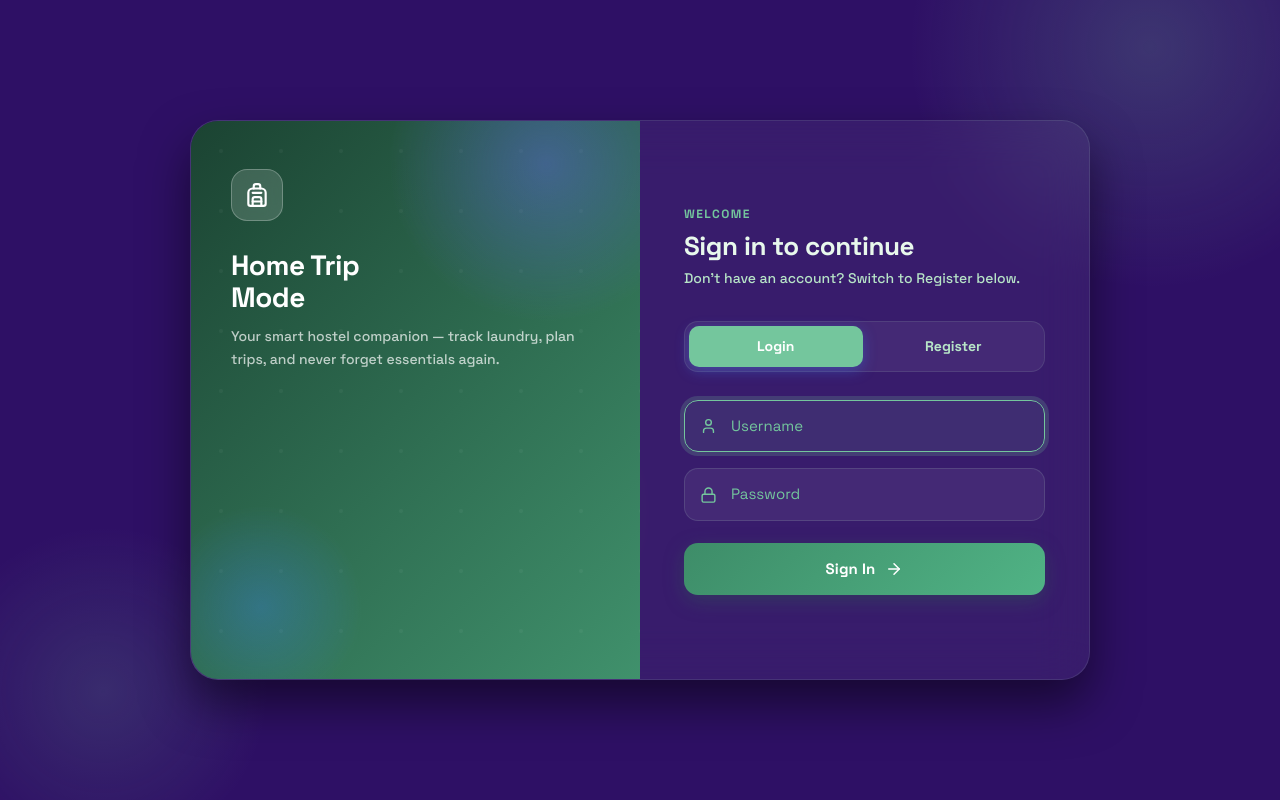
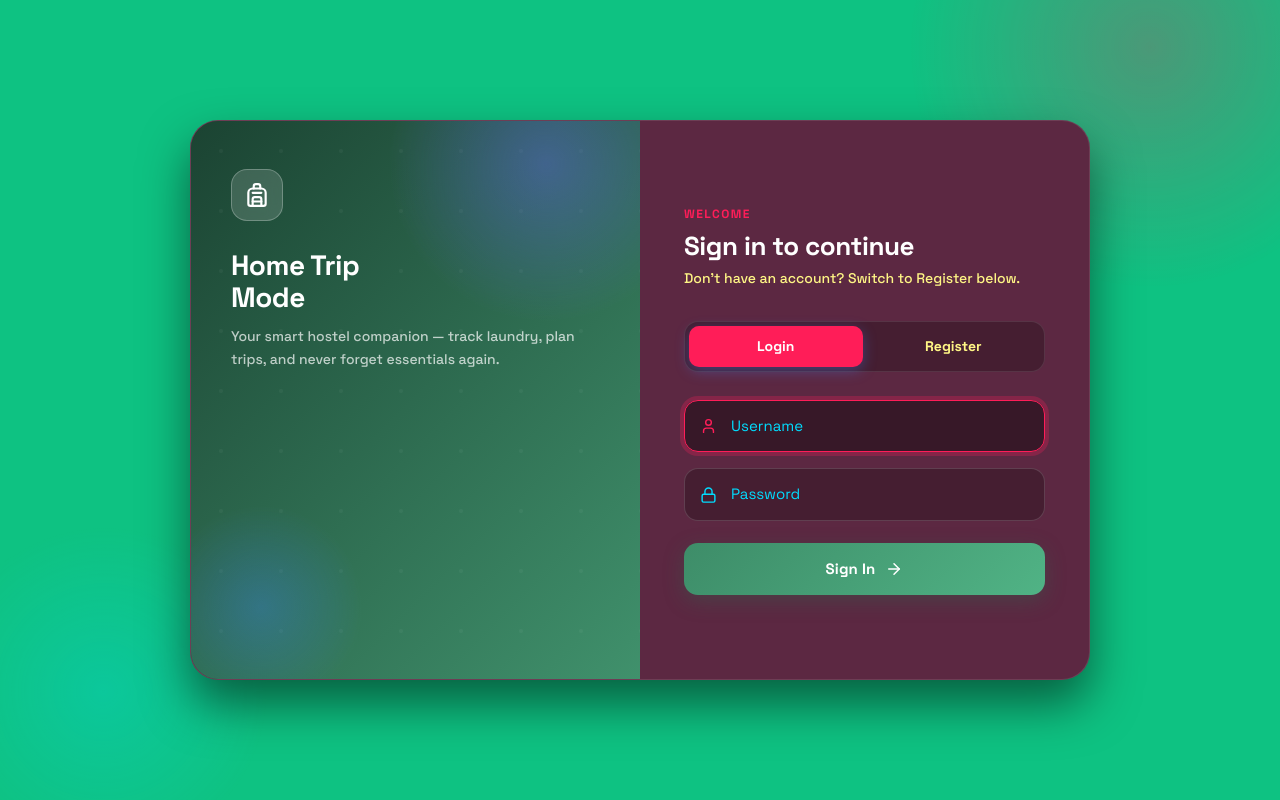
Before and after one commit to Vishnuvsh/home-trip-mode, a React (Vite) app in the folder frontend/: page /auth in a window 1280 px wide. Built offline with nearby package versions, Linux system fonts and the light colour scheme; no server answers.

Commit message:
change dark theme

```diff
--- a/frontend/src/index.css
+++ b/frontend/src/index.css
@@ -8,42 +8,42 @@
 
 /* ── LIGHT THEME (default :root) ─────────────────────────────── */
 :root {
-  /* Backgrounds — Deep Purple */
-  --bg: #2e1065;
-  --bg-secondary: #e8f8ec;
-  --surface: rgba(255, 255, 255, 0.92);
-  --surface-hover: rgba(255, 255, 255, 0.98);
+  /* Backgrounds */
+  --bg: #0EC282;
+  --bg-secondary: #00b377;
+  --surface: #ffffff;
+  --surface-hover: #f8fafc;
 
   /* Borders */
-  --border: rgba(45, 106, 79, 0.14);
-  --border-hover: rgba(45, 106, 79, 0.28);
-  --border-strong: rgba(45, 106, 79, 0.4);
+  --border: rgba(0, 0, 0, 0.08);
+  --border-hover: rgba(0, 0, 0, 0.15);
+  --border-strong: rgba(0, 0, 0, 0.2);
 
   /* Text */
-  --text: #1b4332;
-  --text-muted: #2d6a4f;
-  --text-dim: #52b788;
+  --text: #0049B7;
+  --text-muted: #334155;
+  --text-dim: #64748b;
 
-  /* Brand accent — Pista Green tone */
-  --accent: #2d6a4f;
-  --accent-light: rgba(82, 183, 136, 0.2);
-  --accent-glow: rgba(45, 106, 79, 0.35);
+  /* Brand accent */
+  --accent: #FF1D58;
+  --accent-light: rgba(255, 29, 88, 0.15);
+  --accent-glow: rgba(255, 29, 88, 0.35);
 
   /* Semantic colours */
   --amber: #d97706;
-  --amber-light: rgba(217, 119, 6, 0.12);
+  --amber-light: rgba(217, 119, 6, 0.15);
   --amber-glow: transparent;
 
-  --green: #1b4332;
-  --green-light: rgba(27, 67, 50, 0.12);
+  --green: #0EC282;
+  --green-light: rgba(14, 194, 130, 0.15);
   --green-glow: transparent;
 
-  --red: #e11d48;
-  --red-light: rgba(225, 29, 72, 0.1);
+  --red: #FF1D58;
+  --red-light: rgba(255, 29, 88, 0.15);
   --red-glow: transparent;
 
-  --indigo: #3b7a57;
-  --indigo-light: rgba(59, 122, 87, 0.12);
+  --indigo: #0049B7;
+  --indigo-light: rgba(0, 73, 183, 0.12);
 
   /* Hero gradient */
   --hero-bg: transparent;
@@ -52,27 +52,27 @@
   --hero-dots: transparent;
 
   /* Navigation */
-  --nav-bg: rgba(216, 243, 220, 0.92);
-  --nav-border: rgba(45, 106, 79, 0.14);
-  --nav-text: #2d6a4f;
-  --nav-text-hover: #1b4332;
-  --nav-active: #1b4332;
-  --nav-active-bg: rgba(82, 183, 136, 0.25);
+  --nav-bg: #ffffff;
+  --nav-border: rgba(0, 0, 0, 0.08);
+  --nav-text: #334155;
+  --nav-text-hover: #0049B7;
+  --nav-active: #0049B7;
+  --nav-active-bg: rgba(0, 73, 183, 0.1);
 
   /* Modal */
   --modal-bg: #ffffff;
-  --modal-border: rgba(45, 106, 79, 0.2);
+  --modal-border: rgba(0, 0, 0, 0.1);
 
   /* Form inputs */
-  --input-bg: rgba(255, 255, 255, 0.7);
-  --input-border: rgba(45, 106, 79, 0.2);
-  --input-focus-bg: rgba(255, 255, 255, 0.95);
+  --input-bg: #f1f5f9;
+  --input-border: rgba(0, 0, 0, 0.1);
+  --input-focus-bg: #ffffff;
 
-  /* Shadows */
-  --shadow-sm: 0 2px 8px rgba(27, 67, 50, 0.08);
-  --shadow-md: 0 8px 24px rgba(27, 67, 50, 0.12);
-  --shadow-lg: 0 24px 48px rgba(27, 67, 50, 0.16);
-  --shadow-card: 0 4px 20px rgba(45, 106, 79, 0.1);
+  /* Shadows - Stronger to lift from green bg */
+  --shadow-sm: 0 2px 4px rgba(0, 0, 0, 0.05);
+  --shadow-md: 0 4px 12px rgba(0, 0, 0, 0.1);
+  --shadow-lg: 0 12px 24px rgba(0, 0, 0, 0.15);
+  --shadow-card: 0 8px 32px rgba(0, 0, 0, 0.15);
 
   /* Design tokens */
   --radius: 20px;
@@ -85,63 +85,63 @@
   --transition-bounce: all 0.6s cubic-bezier(0.68, -0.55, 0.265, 1.55);
 }
 
-/* ── DARK THEME (Pista Dark Green) ────────────────────────────── */
+/* ── DARK THEME ────────────────────────────── */
 [data-theme='dark'] {
-  --bg: #2e1065;
-  --bg-secondary: #133020;
-  --surface: rgba(255, 255, 255, 0.05);
-  --surface-hover: rgba(255, 255, 255, 0.08);
+  --bg: #0EC282; /* Keep user's background */
+  --bg-secondary: #00b377;
+  --surface: #5C2842; /* High contrast purple card */
+  --surface-hover: #6c2f4d;
 
-  --border: rgba(183, 228, 199, 0.12);
-  --border-hover: rgba(183, 228, 199, 0.25);
-  --border-strong: rgba(183, 228, 199, 0.35);
+  --border: rgba(255, 255, 255, 0.1);
+  --border-hover: rgba(255, 255, 255, 0.2);
+  --border-strong: rgba(255, 255, 255, 0.3);
 
-  --text: #e8f8ec;
-  --text-muted: #b7e4c7;
-  --text-dim: #74c69d;
+  --text: #ffffff;
+  --text-muted: #FFF685; /* Yellow text pops on blue */
+  --text-dim: #00DDFF; /* Cyan text pops on blue */
 
-  --accent: #74c69d;
-  --accent-light: rgba(116, 198, 157, 0.2);
-  --accent-glow: rgba(116, 198, 157, 0.4);
+  --accent: #FF1D58;
+  --accent-light: rgba(255, 29, 88, 0.25);
+  --accent-glow: rgba(255, 29, 88, 0.4);
 
-  --amber: #fbbf24;
-  --amber-light: rgba(251, 191, 36, 0.15);
+  --amber: #FFF685;
+  --amber-light: rgba(255, 246, 133, 0.2);
   --amber-glow: transparent;
 
-  --green: #52b788;
-  --green-light: rgba(82, 183, 136, 0.2);
+  --green: #0EC282;
+  --green-light: rgba(14, 194, 130, 0.2);
   --green-glow: transparent;
 
-  --red: #f43f5e;
-  --red-light: rgba(244, 63, 94, 0.15);
+  --red: #FF1D58;
+  --red-light: rgba(255, 29, 88, 0.2);
   --red-glow: transparent;
 
-  --indigo: #74c69d;
-  --indigo-light: rgba(116, 198, 157, 0.15);
+  --indigo: #00DDFF;
+  --indigo-light: rgba(0, 221, 255, 0.2);
 
   --hero-bg: transparent;
   --hero-orb1: transparent;
   --hero-orb2: transparent;
   --hero-dots: transparent;
 
-  --nav-bg: rgba(11, 29, 19, 0.92);
-  --nav-border: rgba(183, 228, 199, 0.12);
-  --nav-text: #b7e4c7;
-  --nav-text-hover: #e8f8ec;
-  --nav-active: #74c69d;
-  --nav-active-bg: rgba(116, 198, 157, 0.2);
+  --nav-bg: #5C2842;
+  --nav-border: rgba(255, 255, 255, 0.1);
+  --nav-text: #00DDFF;
+  --nav-text-hover: #ffffff;
+  --nav-active: #FFF685;
+  --nav-active-bg: rgba(255, 246, 133, 0.15);
 
-  --modal-bg: #0f2619;
-  --modal-border: rgba(183, 228, 199, 0.15);
+  --modal-bg: #5C2842;
+  --modal-border: rgba(255, 255, 255, 0.15);
 
-  --input-bg: rgba(255, 255, 255, 0.06);
-  --input-border: rgba(183, 228, 199, 0.15);
-  --input-focus-bg: rgba(116, 198, 157, 0.1);
+  --input-bg: rgba(0, 0, 0, 0.25);
+  --input-border: rgba(255, 255, 255, 0.15);
+  --input-focus-bg: rgba(0, 0, 0, 0.4);
 
   --shadow-sm: 0 2px 8px rgba(0, 0, 0, 0.3);
   --shadow-md: 0 8px 24px rgba(0, 0, 0, 0.4);
   --shadow-lg: 0 24px 48px rgba(0, 0, 0, 0.5);
-  --shadow-card: 0 4px 20px rgba(0, 0, 0, 0.3);
+  --shadow-card: 0 12px 40px rgba(0, 0, 0, 0.4); /* Strong shadow for depth */
 }
 
 /* ── Global Reset ─────────────────────────────────────────────── */
```
